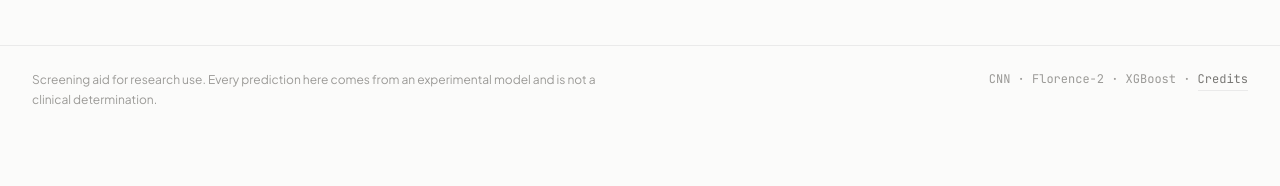
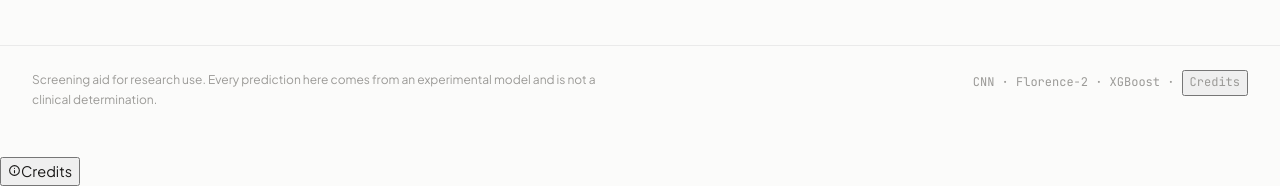
Before and after one commit to panthoraj-005/DA-ALS, a React (Vite) app in the folder frontend/: page / in a window 1280 px wide. Shown: the part 1024-1210 px from the top of the page. Before the commit the page ends 1181 px from the top, so only its background shows below. Built offline with nearby package versions, Linux system fonts and the light colour scheme; no server answers.

Commit message:
Update frontend application shell

```diff
--- a/frontend/src/App.tsx
+++ b/frontend/src/App.tsx
@@ -11,6 +11,7 @@ import { Attribution, Explanation, Readout } from './components/Details'
 import { EmptyStage, ErrorStage, HealthPanel, History, Working } from './components/Sidebars'
 import Chatbot from './components/Chatbot'
 import Credits from './components/Credits'
+import SettingsModal from './components/SettingsModal'
 import type { Health, PredictionResult, SampleSignal } from './types'
 
 const FALLBACK_DISCLAIMER =
@@ -28,6 +29,7 @@ export default function App() {
   const [statusOpen, setStatusOpen] = useState(false)
   const [chatOpen, setChatOpen] = useState(false)
   const [creditsOpen, setCreditsOpen] = useState(false)
+  const [settingsOpen, setSettingsOpen] = useState(false)
 
   const [result, setResult] = useState<PredictionResult | null>(null)
   const [history, setHistory] = useState<PredictionResult[]>([])
@@ -97,17 +99,24 @@ export default function App() {
           chatOpen={chatOpen}
           onToggleChat={() => setChatOpen((v) => !v)}
           onOpenCredits={() => setCreditsOpen(true)}
+          onOpenSettings={() => setSettingsOpen(true)}
         />
         {showDemo && <DemoBanner />}
         <DisclaimerBar text={disclaimer} />
+
+        <Credits open={creditsOpen} onClose={() => setCreditsOpen(false)} />
+        <SettingsModal
+          open={settingsOpen}
+          onClose={() => setSettingsOpen(false)}
+          onSettingsSaved={() => void loadStatus()}
+        />
 
         <Chatbot
           open={chatOpen}
           onClose={() => setChatOpen(false)}
           currentResult={result}
+          onOpenSettings={() => setSettingsOpen(true)}
         />
-
-        <Credits open={creditsOpen} onClose={() => setCreditsOpen(false)} />
 
         <main className="shell">
           <div className="column column-rail">
@@ -183,14 +192,30 @@ export default function App() {
               CNN · Florence-2 · XGBoost ·{' '}
               <button
                 type="button"
-                className="footer-credit-btn"
+                className="credits-link credits-link-button"
                 onClick={() => setCreditsOpen(true)}
+                aria-haspopup="dialog"
               >
                 Credits
               </button>
             </p>
           </div>
         </footer>
+
+        {/* Floating Credits Button */}
+        <button
+          type="button"
+          className="credits-popup-btn"
+          onClick={() => setCreditsOpen(true)}
+          aria-haspopup="dialog"
+          title="Authors, tooling, and licence"
+        >
+          <svg className="credits-popup-icon" width="13" height="13" viewBox="0 0 24 24" fill="none" stroke="currentColor" strokeWidth="2" strokeLinecap="round" strokeLinejoin="round">
+            <circle cx="12" cy="12" r="9" />
+            <path d="M12 16v-4M12 8h.01" />
+          </svg>
+          <span className="credits-popup-label">Credits</span>
+        </button>
 
         {/* Floating AI Popup Button */}
         <button
```
